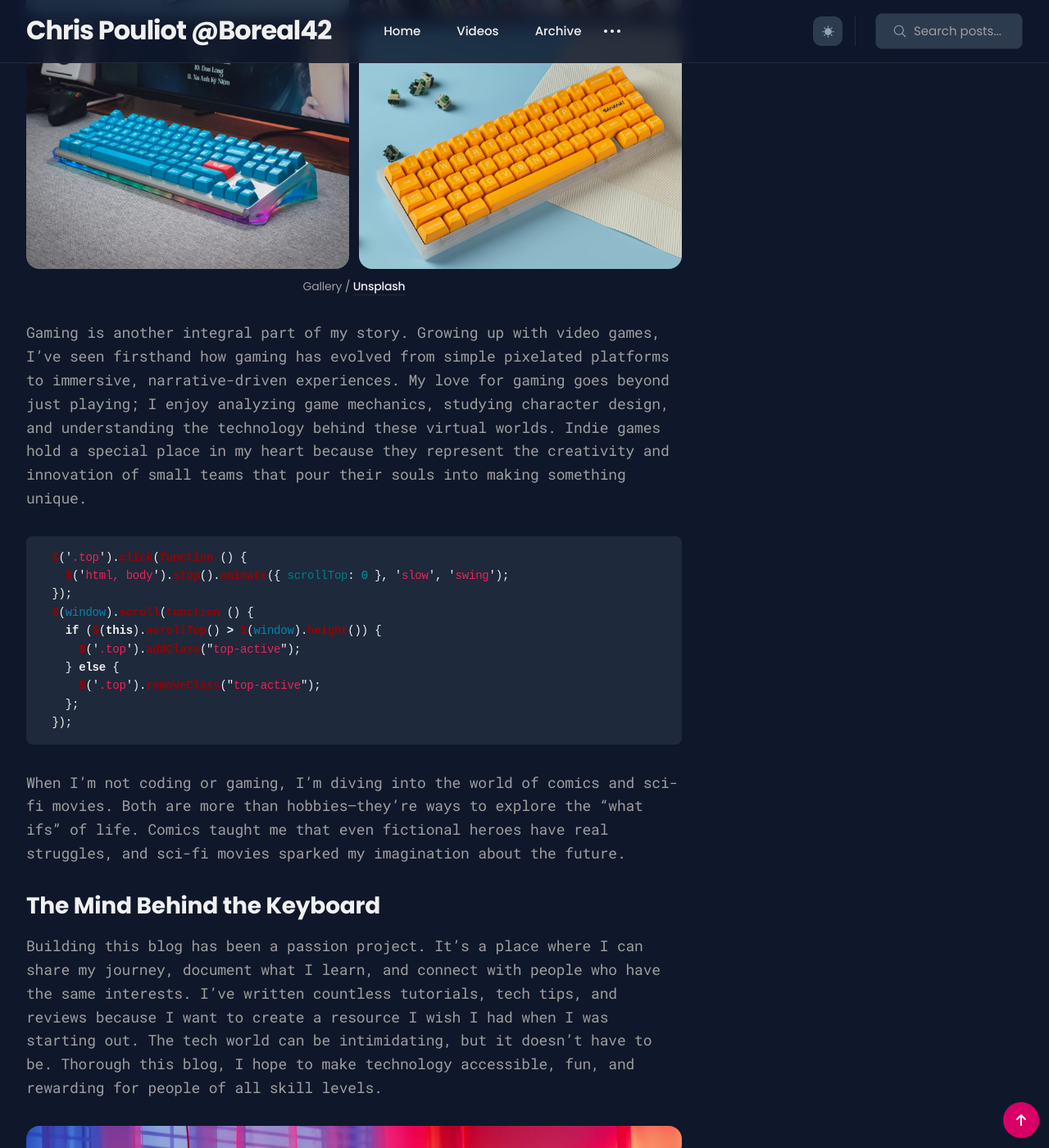
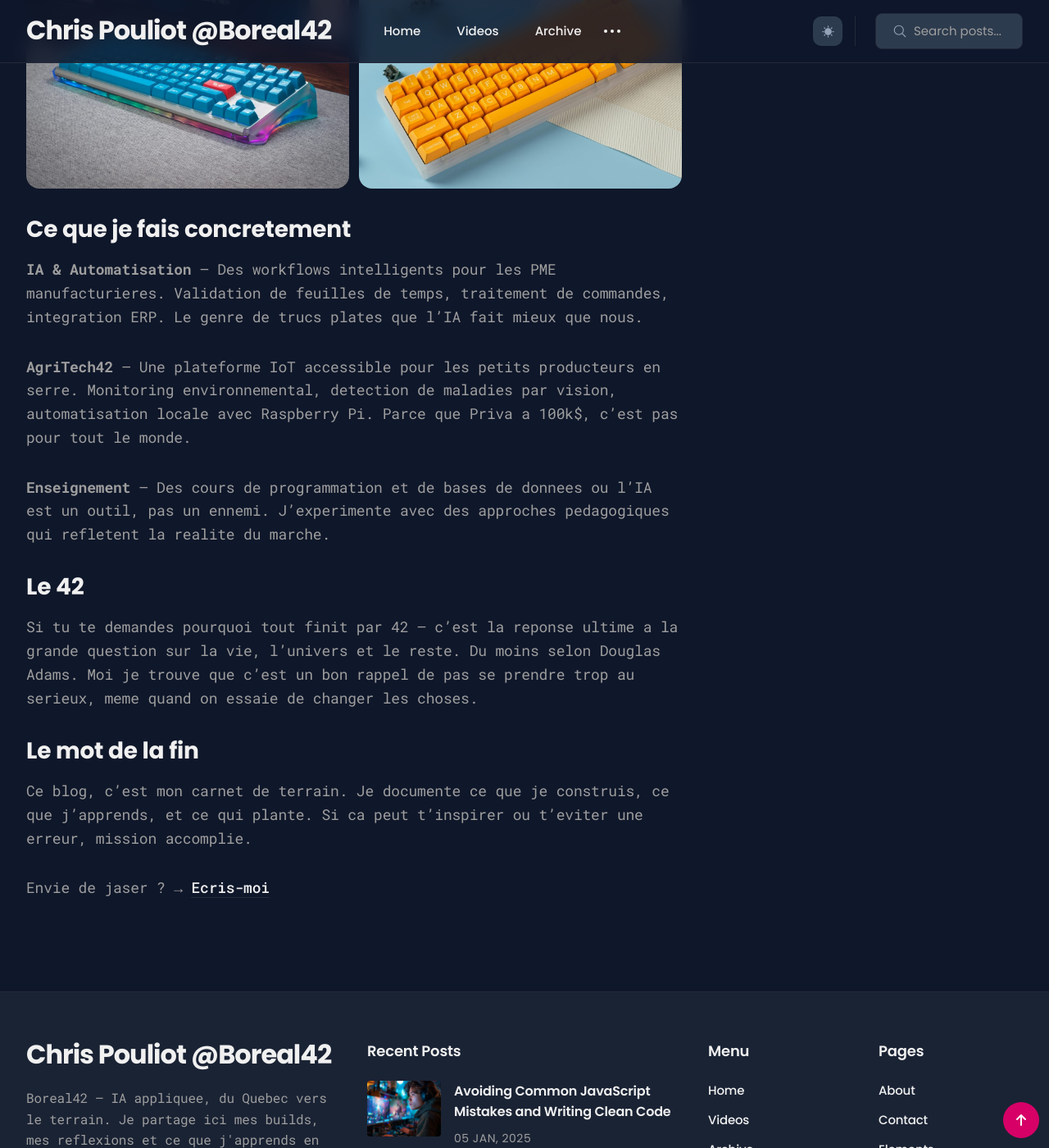
Before and after one commit to boreal42/boreal42.github.io, a Jekyll site: the page built from _pages/about.md, in a window 1280 px wide and 1400 px high, scrolled down 2091 px. Shown: the whole window at 82% size. Built offline with Jekyll 4.4.1, drawn with Linux system fonts in a browser that asks for light colours; some of the changed text lies outside the part shown.

````diff
--- a/_pages/about.md
+++ b/_pages/about.md
@@ -1,60 +1,45 @@
 ---
 layout: page
-title: About Me
+title: "A propos"
 permalink: /about/
-image: '/images/01-2.jpg'
+image: '/images/photo_blog_christian.png'
 ---
 
-Hey, I’m Alex - part developer, part digital explorer, and full-time lover of all things tech. From crafting lines of code on Linux to unraveling the layers of cybersecurity, my passion for technology goes beyond just a career.
+Je suis Christian, fondateur de Boreal42. Je construis des solutions d'IA qui se salissent les mains — dans les usines, dans les serres, dans les salles de classe.
 
-{: .note }
-Even the most experienced developers don't know everything
+## L'histoire
 
-Over the years, my curiosity only deepened. I became a coder, learning languages like Python, JavaScript, and C++, and fell in love with the sheer power of programming. For me, coding isn’t just a skill; it’s a language for bringing ideas to life. The thrill of debugging, the satisfaction of building something from scratch, and the endless potential of code keep me motivated every day. Coding lets me shape my vision into reality, one line at a time.
+Pendant des annees, j'ai travaille dans le monde des ERP manufacturiers. J'ai vu de l'interieur comment les PME quebecoises fonctionnent : avec de la debrouillardise, du duct tape numerique, et pas mal de fichiers Excel. Quand l'IA generative a debarque, j'ai vu l'opportunite de changer la game — pas avec des buzzwords, mais avec des outils qui reglent des vrais problemes.
 
-> Curiosity fuels my code, Linux keeps me grounded, and every bug is just a puzzle waiting to be solved.
+J'ai fonde Boreal42 pour ca. Une startup d'IA appliquee, autofinancee, basee a Donnacona. On developpe des solutions d'automatisation pour le manufacturier, des plateformes IoT pour l'agriculture de precision, et des formations qui preparent la prochaine generation a travailler avec l'IA plutot que contre.
 
-Linux was a turning point. Once I got into Linux, I realized how transformative open-source software could be. I started with Ubuntu, dabbled in Debian, and eventually moved on to Arch. Linux taught me how customizable, flexible, and free technology could truly be. It’s more than an operating system—it’s a philosophy that resonates with my love for exploration and problem-solving. My Linux setup is always evolving, whether I'm configuring a new window manager or experimenting with terminal commands. It’s like a puzzle I never get tired of solving.
+> La vraie innovation, ca se passe rarement comme prevu — et c'est ca qui est interessant.
+
+En parallele, j'enseigne la programmation au Campus Notre-Dame-de-Foy. Mes etudiants sont souvent les premiers a tester mes idees — et les premiers a me dire quand ca marche pas.
 
 <div class="gallery-box">
   <div class="gallery gallery-columns-2">
-    {% include img.html src ="/images/01-4.jpg" alt="Keyboard" caption="The symphony of keys" %}
-    {% include img.html src ="/images/01-5.jpg" alt="Keyboard" caption="Where every keystroke brings ideas to life" %}
-    {% include img.html src ="/images/01-6.jpg" alt="Keyboard" caption="The quiet hum of creativity" %}
-    {% include img.html src ="/images/01-7.jpg" alt="Keyboard" caption="Ready to transform thoughts into text" %}
+    {% include img.html src ="/images/01-4.jpg" alt="Lab" caption="Le lab en action" %}
+    {% include img.html src ="/images/01-5.jpg" alt="Setup" caption="Mon setup de travail" %}
+    {% include img.html src ="/images/01-6.jpg" alt="Prototypage" caption="Prototypage en cours" %}
+    {% include img.html src ="/images/01-7.jpg" alt="Terrain" caption="Du code au terrain" %}
   </div>
-  <em>Gallery / <a href="https://unsplash.com/" target="_blank">Unsplash</a></em>
 </div>
 
-Gaming is another integral part of my story. Growing up with video games, I’ve seen firsthand how gaming has evolved from simple pixelated platforms to immersive, narrative-driven experiences. My love for gaming goes beyond just playing; I enjoy analyzing game mechanics, studying character design, and understanding the technology behind these virtual worlds. Indie games hold a special place in my heart because they represent the creativity and innovation of small teams that pour their souls into making something unique.
+## Ce que je fais concretement
 
-```js
-  $('.top').click(function () {
-    $('html, body').stop().animate({ scrollTop: 0 }, 'slow', 'swing');
-  });
-  $(window).scroll(function () {
-    if ($(this).scrollTop() > $(window).height()) {
-      $('.top').addClass("top-active");
-    } else {
-      $('.top').removeClass("top-active");
-    };
-  });
-```
+**IA & Automatisation** — Des workflows intelligents pour les PME manufacturieres. Validation de feuilles de temps, traitement de commandes, integration ERP. Le genre de trucs plates que l'IA fait mieux que nous.
 
-When I’m not coding or gaming, I’m diving into the world of comics and sci-fi movies. Both are more than hobbies—they’re ways to explore the “what ifs” of life. Comics taught me that even fictional heroes have real struggles, and sci-fi movies sparked my imagination about the future.
+**AgriTech42** — Une plateforme IoT accessible pour les petits producteurs en serre. Monitoring environnemental, detection de maladies par vision, automatisation locale avec Raspberry Pi. Parce que Priva a 100k$, c'est pas pour tout le monde.
 
-## The Mind Behind the Keyboard
+**Enseignement** — Des cours de programmation et de bases de donnees ou l'IA est un outil, pas un ennemi. J'experimente avec des approches pedagogiques qui refletent la realite du marche.
 
-Building this blog has been a passion project. It’s a place where I can share my journey, document what I learn, and connect with people who have the same interests. I’ve written countless tutorials, tech tips, and reviews because I want to create a resource I wish I had when I was starting out. The tech world can be intimidating, but it doesn’t have to be. Thоrough this blog, I hope to make technology accessible, fun, and rewarding for people of all skill levels.
+## Le 42
 
-![Keyboard]({{site.baseurl}}/images/01-3.jpg)
-*Photo by [Pablo Stanley](https://www.lummi.ai/photo/contemplative-technicolor-workstation-sonrb) on [Lummi](https://www.lummi.ai/)*
+Si tu te demandes pourquoi tout finit par 42 — c'est la reponse ultime a la grande question sur la vie, l'univers et le reste. Du moins selon Douglas Adams. Moi je trouve que c'est un bon rappel de pas se prendre trop au serieux, meme quand on essaie de changer les choses.
 
-Looking back, I see that each step in my journey—whether it was installing my first Linux distro, debugging my first program, or exploring cybersecurity—has shaped me into who I am today.
+## Le mot de la fin
 
-The geek in me thrives on discovery, and as I explore new topics and skills, I’m reminded that there’s always more to learn. That’s the beauty of the tech world: no matter how much you know, there’s always a new challenge or a new horizon waiting.
+Ce blog, c'est mon carnet de terrain. Je documente ce que je construis, ce que j'apprends, et ce qui plante. Si ca peut t'inspirer ou t'eviter une erreur, mission accomplie.
 
-{: .important }
-Automate repetitive tasks. If you find yourself doing the same task multiple times, it's a sign you should automate it.
-
-Thank you for being here and for sharing in this journey with me. This blog is more than just articles and posts; it’s a community of curious, passionate individuals who love technology, creativity, and the endless pursuit of knowledge. Whether you’re a fellow Linux enthusiast, a developer looking for new ideas, or just someone curious about the digital world, I’m excited to connect and share this space with you.
+Envie de jaser ? → [Ecris-moi](/contact/)
````
Also changed, not shown: _data/settings.yml (+22 -24 lines), 2 other files.
